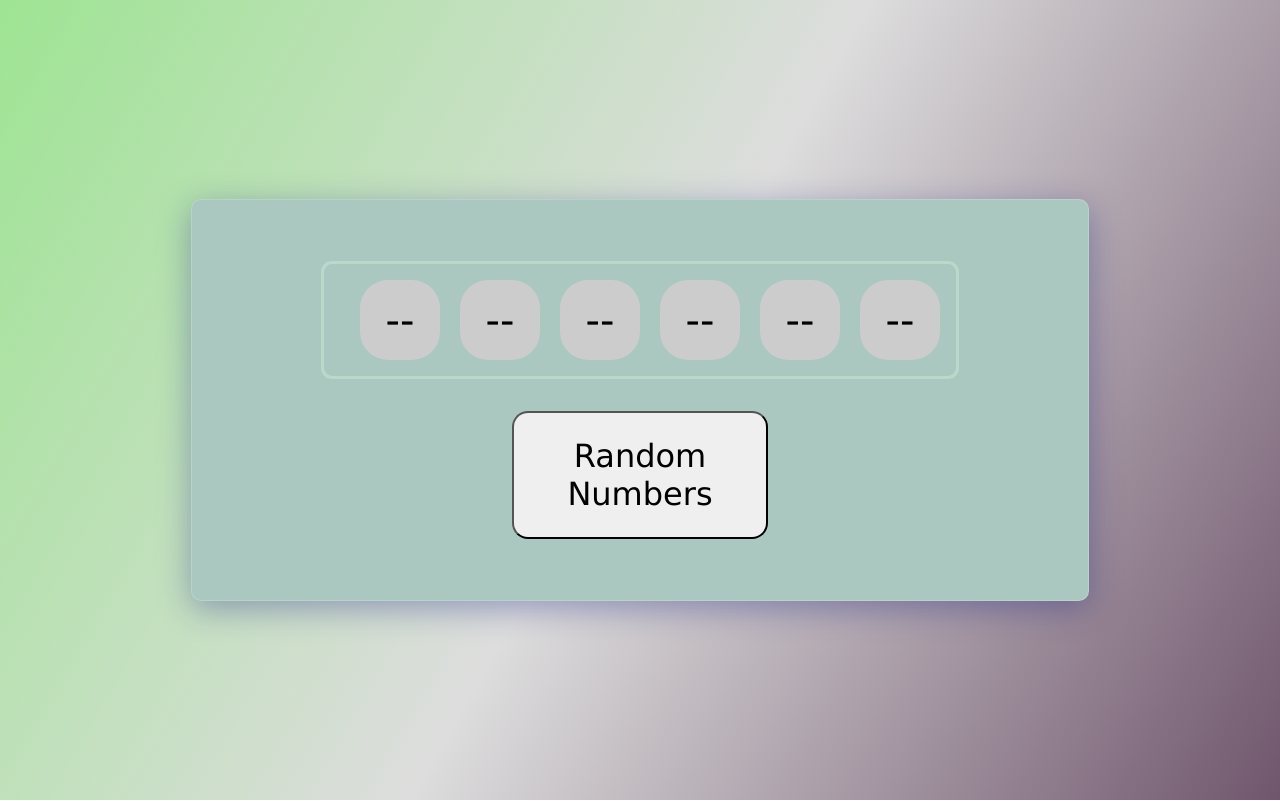
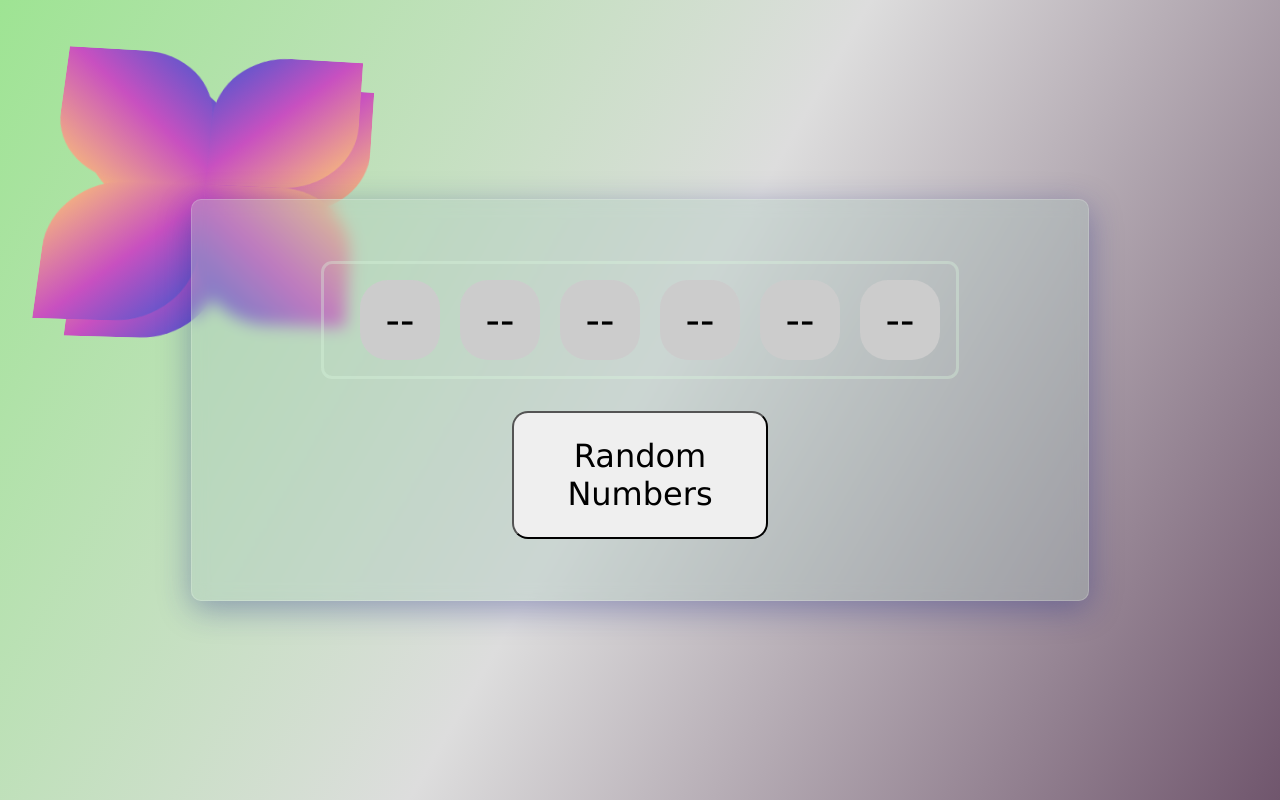
Before and after one commit to rossatocaetano/react-lottery, a React (Create React App) app: page / in a window 1280 px wide. Built offline with nearby package versions, Linux system fonts and the light colour scheme.

Commit message:
add 3D clover css

```diff
--- a/src/assets/_base.scss
+++ b/src/assets/_base.scss
@@ -1,14 +1,19 @@
 
-/* SCSS RGB */
+/* PRINCIPAL PALETTE - SCSS RGB */
 $palette1: rgba(158, 228, 147, 1); /* granny-smith-apple */
 $palette2: rgba(218, 247, 220, 1); /* nyanza */
 $palette3: rgba(171, 200, 192, 1); /* opal */
 $palette4: rgba(112, 86, 109, 1); /* old-lavender */
 $palette5: rgba(66, 39, 59, 1); /* dark-purple */
 
-/* Glassmorphism */
+/* PRINCIPAL PALETTE - Glassmorphism */
 $palette1--glassmorphism: rgba(158, 228, 147, 0.35); /* granny-smith-apple */
 $palette2--glassmorphism: rgba(218, 247, 220, 0.35); /* nyanza */
 $palette3--glassmorphism: rgba(171, 200, 192, 0.35); /* opal */
 $palette4--glassmorphism: rgba(112, 86, 109, 0.35); /* old-lavender */
 $palette5--glassmorphism: rgba(66, 39, 59, 0.35); /* dark-purple */
+
+/* CLOVER SPECIAL PALETTE */
+$palette1--clover: #4158d0;
+$palette2--clover: #c850c0;
+$palette3--clover: #ffcc70;
--- a/src/components/AppBox/AppBox.module.scss
+++ b/src/components/AppBox/AppBox.module.scss
@@ -3,8 +3,7 @@
 
 
 .appbox {
-
-    background: $palette3--glassmorphism;
+    background-color: $palette3--glassmorphism;
     box-shadow: 0 8px 32px 0 rgba( 31, 38, 135, 0.37 );
     backdrop-filter: blur( 8px );
     -webkit-backdrop-filter: blur( 8px );
@@ -14,7 +13,7 @@
     display: flex;
     width: 70vw;
     height: 50vh;
-    background-color: $palette3;
+
 
     align-items: center;
     justify-content: center;
--- /dev/null
+++ b/src/components/BackgroundComponents/Clover/Clover.module.scss
@@ -0,0 +1,76 @@
+@import '../../../assets/base';
+
+@mixin clover-background-image1() {
+    background-image: linear-gradient(
+              43deg,
+              $palette1 0%,
+              $palette3 46%,
+              $palette5 100%
+            );
+}
+
+@mixin clover-background-image2() {
+    background-image: linear-gradient(
+              43deg,
+              $palette1--clover 0%,
+              $palette2--clover 46%,
+              $palette3--clover 100%
+            );
+}
+
+
+.container {
+    width: 600px;
+    height: 600px;
+    perspective: 800px;
+    margin: 150px auto 0;
+    padding-right: 300px;
+    position: absolute;
+
+
+    .clover {
+        width: 100%;
+        height: 100%;
+        position: relative;
+        transform-style: preserve-3d;
+        animation: spin 20s infinite linear;
+        transform: rotateX(10deg) rotateY(5deg);
+
+
+
+        .no-rotate, .rotate1, .rotate2, .rotate3 {
+            position: absolute;
+            transform-style: preserve-3d;
+        }
+
+        .rotate1{
+            transform: rotateY(180deg) translateZ(50px);
+        }
+
+        .rotate2{
+            transform: rotateX(180deg) translateZ(50px);
+        }
+
+        .rotate3{
+            transform: rotateX(180deg) rotateY(180deg);
+        }
+
+        .face {
+            position: absolute;
+            width: 150px;
+            height: 150px;
+            border-radius: 0% 50% 0% 50%;
+        }
+
+        .front {
+            @include clover-background-image2;
+            transform: rotateX() translateZ(50px);
+        }
+
+        .back {
+            @include clover-background-image2;
+            transform: rotateX(360deg) translateZ(-50px);
+        }
+    }
+
+}
--- /dev/null
+++ b/src/components/BackgroundComponents/Clover/index.tsx
@@ -0,0 +1,36 @@
+import React from "react";
+import style from "./Clover.module.scss"
+
+const Clover = (props: any) => {
+    return (
+        <div className={style.container}>
+            <div className={style.clover}>
+
+                <div className={style.norotate}>
+                    <div className={[style.face, style.front].join(' ')}></div>
+                    <div className={[style.face, style.back].join(' ')}></div>
+                </div>
+
+                <div className={style.rotate1}>
+                    <div className={[style.face, style.front].join(' ')}></div>
+                    <div className={[style.face, style.back].join(' ')}></div>
+                </div>
+
+
+                <div className={style.rotate2}>
+                    <div className={[style.face, style.front].join(' ')}></div>
+                    <div className={[style.face, style.back].join(' ')}></div>
+                </div>
+
+
+                <div className={style.rotate3}>
+                    <div className={[style.face, style.front].join(' ')}></div>
+                    <div className={[style.face, style.back].join(' ')}></div>
+                </div>
+
+            </div>
+        </div>
+    )
+}
+
+export default Clover;
--- a/src/pages/App.tsx
+++ b/src/pages/App.tsx
@@ -2,10 +2,12 @@ import React from 'react';
 import './App.css';
 import AppBox from "../components/AppBox"
 import style from './App.module.scss';
+import Clover from '../components/BackgroundComponents/Clover';
 
 function App() {
   return (
     <div className={ style.backgroundbox }>
+      <Clover></Clover>
       <AppBox></AppBox>
     </div>
   );
```
Also changed, not shown: 1 other file (tests, documents, lock files or other folders).
